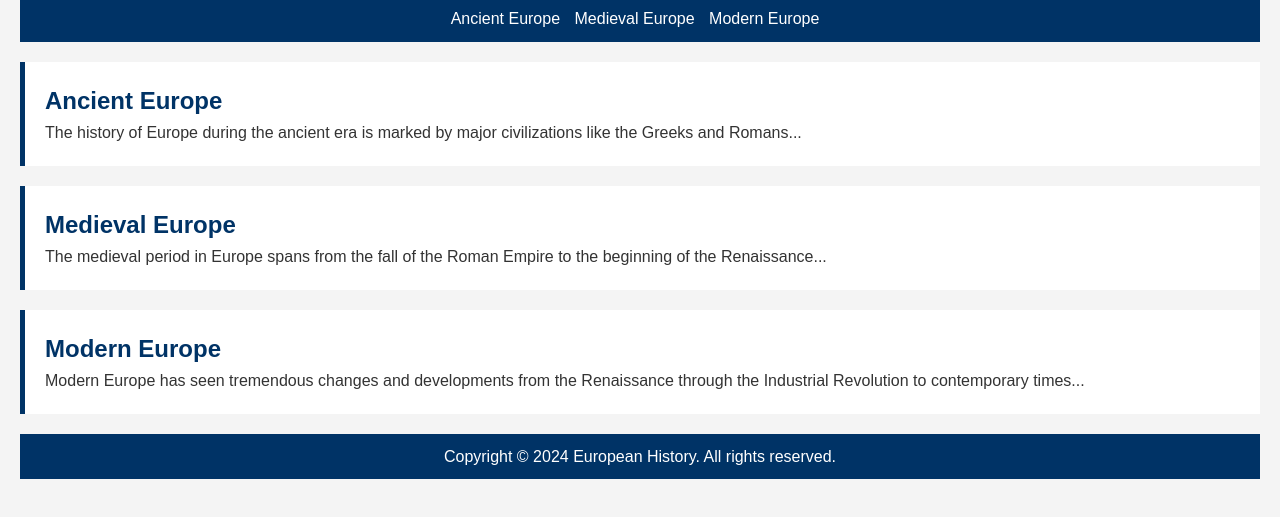
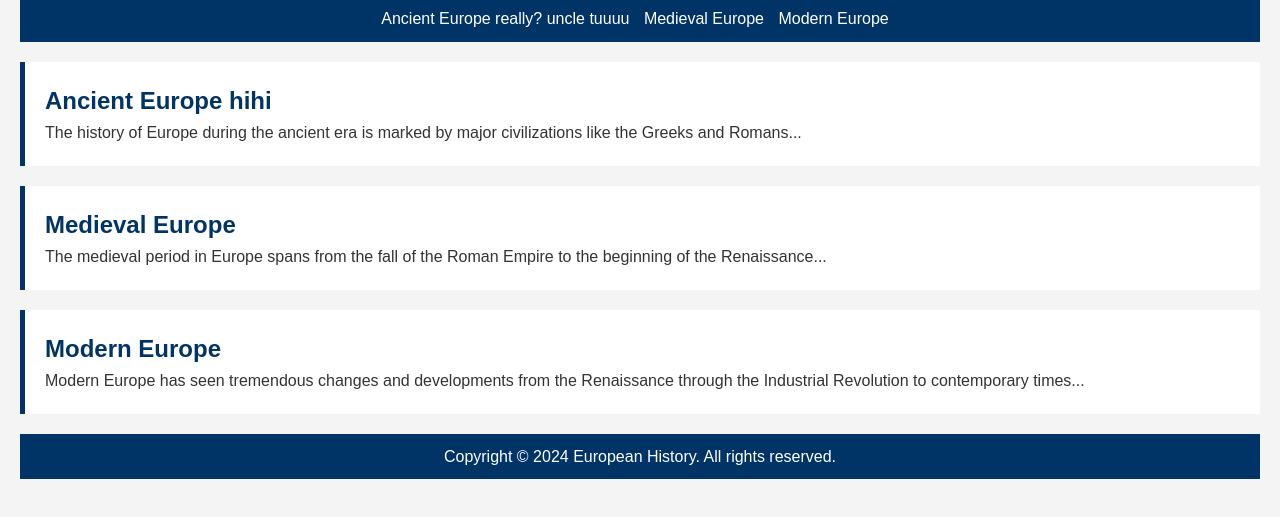
Before and after one commit to pow404/history_web, a plain HTML site: page index.html in a window 1280 px wide. Shown: the part 75-592 px from the top of the page. Drawn offline with Linux system fonts and the light colour scheme.

Commit message:
chane name

```diff
--- a/index.html
+++ b/index.html
@@ -11,14 +11,14 @@
         <h1>History of Europe styles noob kid</h1>
         <nav>
             <ul>
-                <li><a href="#ancient">Ancient Europe</a></li>
+                <li><a href="#ancient">Ancient Europe really? uncle tuuuu</a></li>
                 <li><a href="#medieval">Medieval Europe</a></li>
                 <li><a href="#modern">Modern Europe</a></li>
             </ul>
         </nav>
     </header>
     <section id="ancient">
-        <h2>Ancient Europe</h2>
+        <h2>Ancient Europe hihi</h2>
         <p>The history of Europe during the ancient era is marked by major civilizations like the Greeks and Romans...</p>
     </section>
     <section id="medieval">
```
